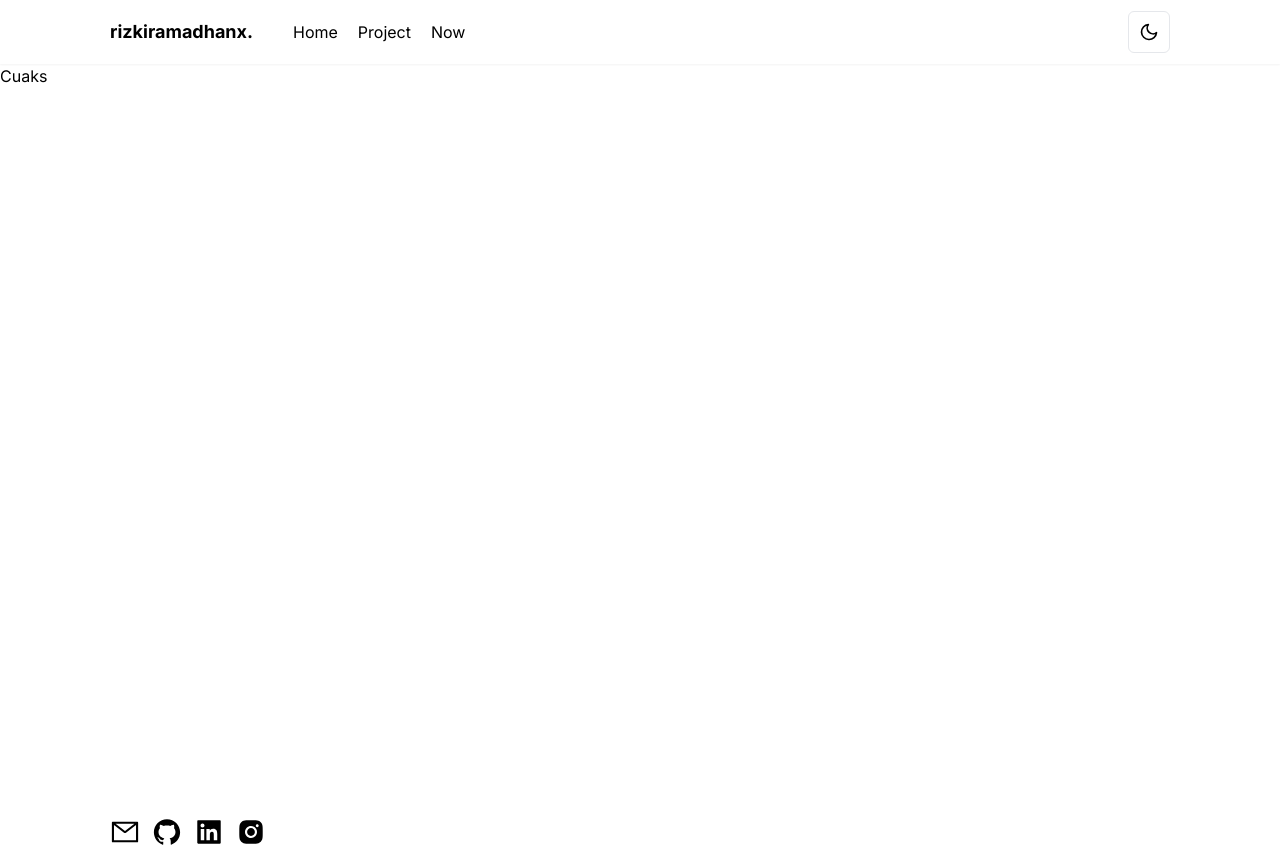
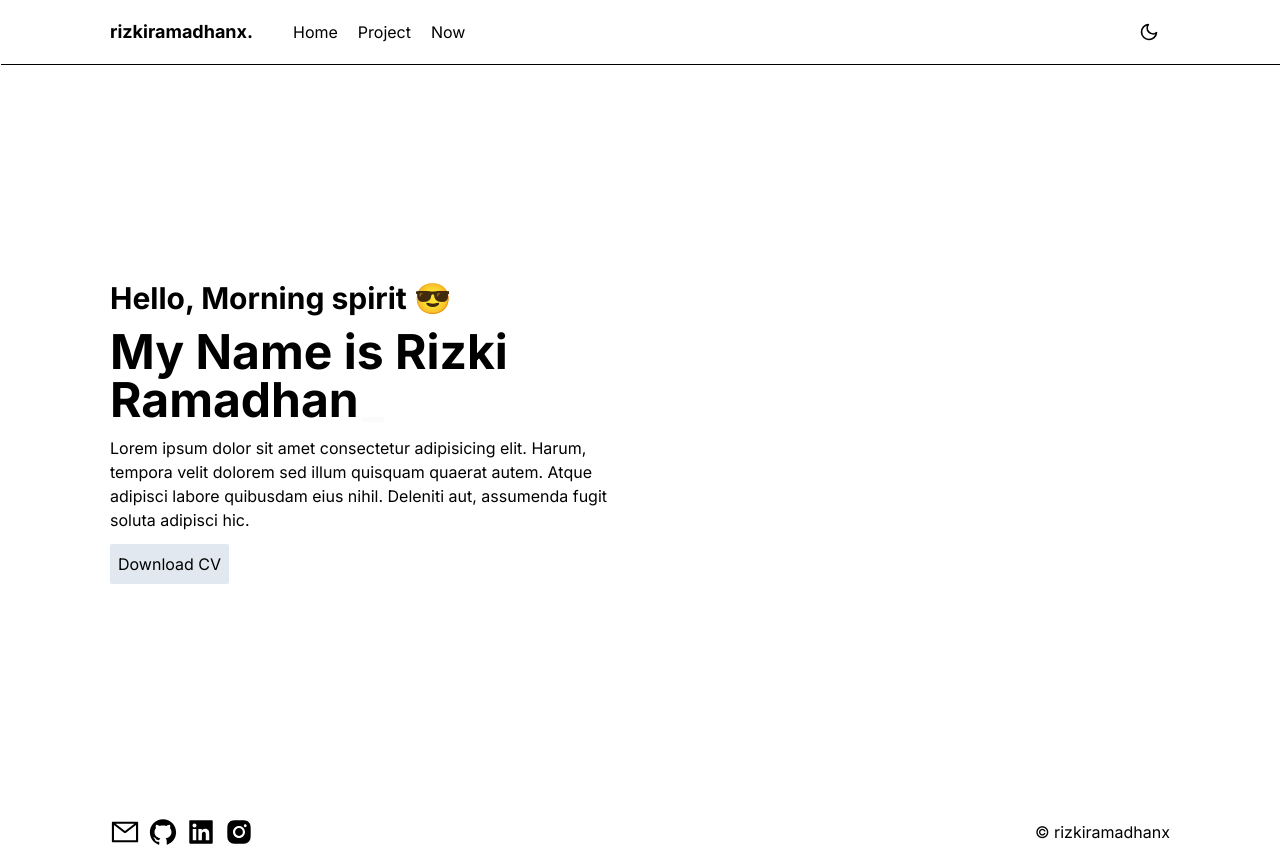
Before and after one commit to rizkiramadhanx/rizkiramadhanx.xyz, a Next.js app: page / in a window 1280 px wide. Built offline with nearby package versions, Linux system fonts and the light colour scheme.

Commit message:
feat : home section

```diff
--- a/package.json
+++ b/package.json
@@ -25,6 +25,7 @@
     "react": "18.2.0",
     "react-dom": "18.2.0",
     "react-icons": "^4.8.0",
+    "react-simple-typewriter": "^5.0.1",
     "swr": "^2.1.3",
     "tailwind-merge": "^1.12.0",
     "tailwindcss": "3.3.1",
--- a/src/components/button/ThemeButton.tsx
+++ b/src/components/button/ThemeButton.tsx
@@ -15,9 +15,7 @@ export default function ThemeButton({ className, ...rest }: ThemeButtonProps) {
     <button
       className={clsx(
         'rounded-md p-2 focus:outline-none md:p-2.5',
-        'border dark:border-gray-600',
-        'hover:border-primary-300 hover:text-primary-300 dark:hover:border-primary-300 dark:hover:text-primary-300',
-        'focus-visible:border-primary-300 focus-visible:text-primary-300 dark:focus-visible:border-primary-300 dark:focus-visible:text-primary-300',
+        'border border-white dark:border-gray-600',
         'text-lg md:text-xl',
         className
       )}
--- a/src/components/layout/Footer.tsx
+++ b/src/components/layout/Footer.tsx
@@ -29,10 +29,15 @@ const Contact = [
 ];
 const Footer = () => {
   return (
-    <footer
-      className={clsxm(styles.container, 'h-16 shadow-sm dark:shadow-white')}
+    <footer className="shadow-[1px_1px_1px_0_rgba(0,0,0,0.3)] shadow-black dark:shadow-white">
+      <div
+        className={clsxm(
+          styles.container,
+          'h-16',
+          'flex justify-between items-center'
+        )}
       >
-      <div className="flex gap-x-3 items-center h-full">
+        <div className="flex gap-x-2 items-center h-full">
           {Contact.map((data, key) => (
             <Link
               key={key}
@@ -45,6 +50,8 @@ const Footer = () => {
             </Link>
           ))}
         </div>
+        <div> &#169; rizkiramadhanx</div>
+      </div>
     </footer>
   );
 };
--- a/src/components/layout/Header.tsx
+++ b/src/components/layout/Header.tsx
@@ -6,8 +6,13 @@ import ThemeButton from '@/components/button/ThemeButton';
 
 const Header = () => {
   return (
-    <nav className="shadow-sm dark:shadow-white">
-      <div className={clsxm('accent-amber-200 h-16', styles.container)}>
+    <nav
+      className={clsxm(
+        'shadow-[1px_1px_0_0_rgba(0,0,0,0.3)] backdrop-blur-md  bg-opacity-20 shadow-black bg-main',
+        'dark:shadow-white sticky z-10 top-0 dark:bg-mainDark'
+      )}
+    >
+      <div className={clsxm('h-16', styles.container)}>
         <div className="flex items-center justify-between h-full">
           <div className="flex items-center">
             <div className="hidden sm:inline font-bold text-lg">
--- a/src/components/layout/MainLayout.tsx
+++ b/src/components/layout/MainLayout.tsx
@@ -10,7 +10,7 @@ const MainLayout = ({ children }: IMainLayout) => {
   return (
     <>
       <Header />
-      <div className="min-h-[calc(100vh_-_64px)]">{children}</div>
+      {children}
       <Footer />
     </>
   );
--- a/src/pages/_document.tsx
+++ b/src/pages/_document.tsx
@@ -5,12 +5,7 @@ export default function Document() {
   return (
     <Html lang="en">
       <Head />
-      <body
-        className={clsxm(
-          'dark:bg-mainDark bg-main',
-          'dark:text-mainDark text-main'
-        )}
-      >
+      <body>
         <Main />
         <NextScript />
       </body>
--- a/src/pages/index.tsx
+++ b/src/pages/index.tsx
@@ -1,12 +1,50 @@
-import Footer from '@/components/layout/Footer';
-import Header from '@/components/layout/Header';
 import MainLayout from '@/components/layout/MainLayout';
-import Image from 'next/image';
+import clsxm from '@/libs/clsxm';
+import styles from '@/styles/styles';
+import { Typewriter } from 'react-simple-typewriter';
 
 export default function Home() {
   return (
-    <>
-      <MainLayout>Cuaks</MainLayout>
-    </>
+    <MainLayout>
+      <div
+        className={clsxm(
+          'min-h-[calc(100vh_-_64px)] ',
+          'bg-main dark:bg-mainDark',
+          styles.container,
+          'py-2',
+          'grid sm:grid-cols-2'
+        )}
+      >
+        <div className="flex flex-col gap-y-3 justify-center">
+          <h1 className="text-3xl font-bold">Hello, Morning spirit 😎</h1>
+          <h1 className="text-5xl font-bold">
+            My Name is
+            <span>
+              {' '}
+              <Typewriter
+                words={['Rizki Ramadhan']}
+                loop={4}
+                cursor
+                cursorStyle="_"
+                typeSpeed={100}
+                deleteSpeed={50}
+                delaySpeed={1000}
+              />
+            </span>
+          </h1>
+          <p>
+            Lorem ipsum dolor sit amet consectetur adipisicing elit. Harum,
+            tempora velit dolorem sed illum quisquam quaerat autem. Atque
+            adipisci labore quibusdam eius nihil. Deleniti aut, assumenda fugit
+            soluta adipisci hic.
+          </p>
+          <div>
+            <button className="bg-slate-200 p-2 rounded-[2px]">
+              Download CV
+            </button>
+          </div>
+        </div>
+      </div>
+    </MainLayout>
   );
 }
```
Also changed, not shown: 1 other file (tests, documents, lock files or other folders). Lines whose indentation alone changed are shown as unchanged.
